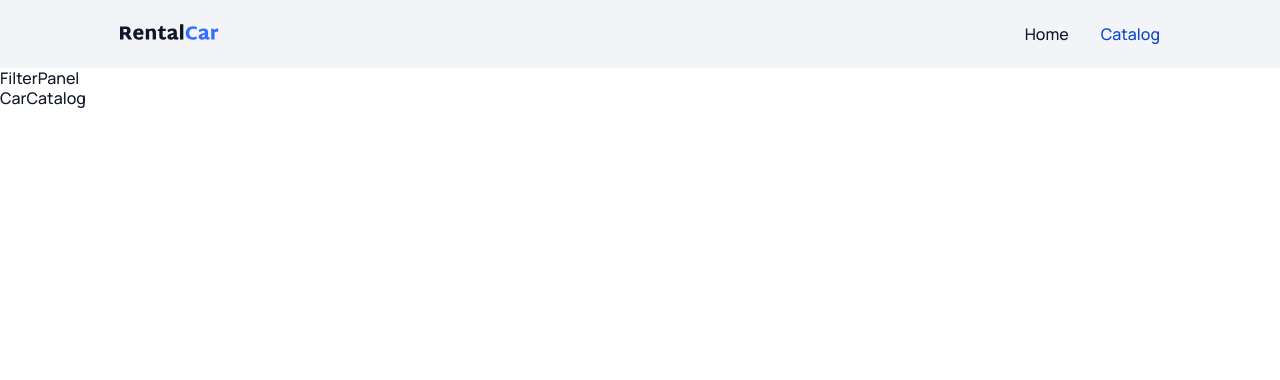
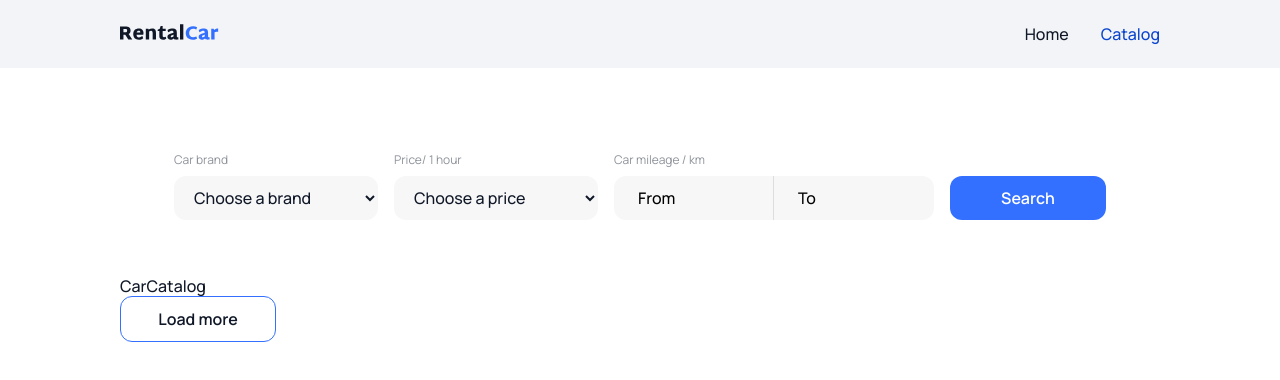
Before and after one commit to yuliia-shl/smart-car-rental, a React (Vite) app: page /catalog in a window 1280 px wide. Shown: the top 380 px of the page. Built offline with nearby package versions, Linux system fonts and the light colour scheme.

Commit message:
feat: add and style FilterPanel component

```diff
--- a/src/App.css
+++ b/src/App.css
@@ -0,0 +1,3 @@
+.container {
+  padding: 84px 120px;
+}
--- a/src/components/FilterPanel/FilterPanel.jsx
+++ b/src/components/FilterPanel/FilterPanel.jsx
@@ -1,5 +1,52 @@
+import clsx from 'clsx';
+import Button from '../Button/Button';
+import s from './FilterPanel.module.css';
+
 const FilterPanel = () => {
-  return <div>FilterPanel</div>;
+  return (
+    <form className={s.form}>
+      <div className={s.labelWrap}>
+        <label htmlFor="brand" className={s.label}>
+          Car brand
+        </label>
+        <select id="brand" name="brand" className={s.select}>
+          <option value="Choose a brand">Choose a brand</option>
+          <option value="orange">Audi</option>
+        </select>
+      </div>
+      <div className={s.labelWrap}>
+        <label htmlFor="price" className={s.label}>
+          Price/ 1 hour{' '}
+        </label>
+        <select id="price" name="price" className={s.select}>
+          <option value="">Choose a price</option>
+          <option value="orange">Orange</option>
+        </select>
+      </div>
+      <div className={s.labelWrap}>
+        <label htmlFor="mileageFrom" className={s.label}>
+          Car mileage / km{' '}
+        </label>
+        <div className={s.inputWrap}>
+          <input
+            id="mileageFrom"
+            name="mileageFrom"
+            type="text"
+            placeholder="From"
+            className={clsx(s.input, s.left)}
+          />
+          <input
+            id="mileageTo"
+            name="mileageTo"
+            type="text"
+            placeholder="To"
+            className={clsx(s.input, s.right)}
+          />
+        </div>
+      </div>
+      <Button label="Search" size="small" />
+    </form>
+  );
 };
 
 export default FilterPanel;
--- a/src/components/FilterPanel/FilterPanel.module.css
+++ b/src/components/FilterPanel/FilterPanel.module.css
@@ -0,0 +1,64 @@
+.form {
+  display: flex;
+  justify-content: center;
+  align-items: end;
+  gap: 16px;
+  margin-bottom: 56px;
+}
+
+.labelWrap {
+  display: flex;
+  flex-direction: column;
+  gap: 8px;
+}
+
+.label {
+  font-weight: 400;
+  font-size: 12px;
+  line-height: 1.33;
+  color: var(--gray);
+}
+
+.select {
+  display: flex;
+  align-items: center;
+  gap: 32px;
+  border-radius: 12px;
+  padding: 0 16px;
+  width: 204px;
+  height: 44px;
+  background: var(--inputs);
+  font-weight: 500;
+  font-size: 16px;
+  line-height: 1.25;
+  color: inherit;
+}
+
+.inputWrap {
+  display: flex;
+  flex-direction: row;
+}
+
+.input {
+  width: 160px;
+  height: 44px;
+  display: flex;
+  padding: 0 24px;
+  background: var(--inputs);
+}
+
+.input::placeholder {
+  font-weight: 500;
+  font-size: 16px;
+  line-height: 1.25;
+  color: inherit;
+}
+
+.left {
+  border-radius: 12px 0 0 12px;
+  border-right: 1px solid var(--gray-light);
+}
+
+.right {
+  border-radius: 0 12px 12px 0;
+}
--- a/src/index.css
+++ b/src/index.css
@@ -87,3 +87,8 @@ img {
   max-width: 100%;
   height: auto;
 }
+
+input,
+select {
+  border: none;
+}
--- a/src/pages/CatalogPage/CatalogPage.jsx
+++ b/src/pages/CatalogPage/CatalogPage.jsx
@@ -1,11 +1,13 @@
-import CarCatalog from "../../components/CarCatalog/CarCatalog";
-import FilterPanel from "../../components/FilterPanel/FilterPanel";
+import CarCatalog from '../../components/CarCatalog/CarCatalog';
+import FilterPanel from '../../components/FilterPanel/FilterPanel';
+import Button from '../../components/Button/Button';
 
 const CatalogPage = () => {
   return (
-    <div>
+    <div className="container">
       <FilterPanel />
       <CarCatalog />
+      <Button label="Load more" size="small" color="secondary" />
     </div>
   );
 };
```
